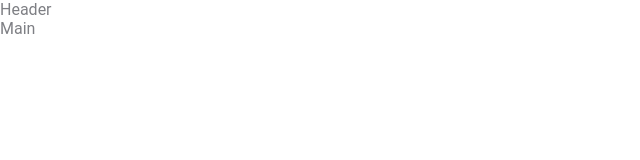
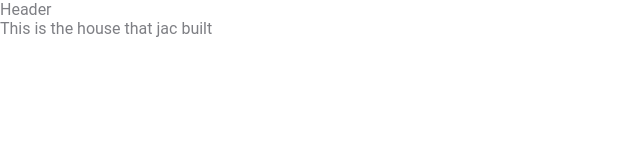
Before and after one commit to sergredvil/gittutorial, a plain HTML site: page index.html in a window 1280 px wide. Shown: the whole page, without its empty margins (0-640 px from the left). Drawn offline with Linux system fonts and the light colour scheme.

Commit message:
Article Added

```diff
--- a/index.html
+++ b/index.html
@@ -11,6 +11,11 @@
 
 <body>
     <header>Header</header>
-    <main>Main</main>
+    <main>
+        <article>
+            <p>This is the house that jac built</p>
+        </article>
+
+    </main>
 </body>
 </html>
```
